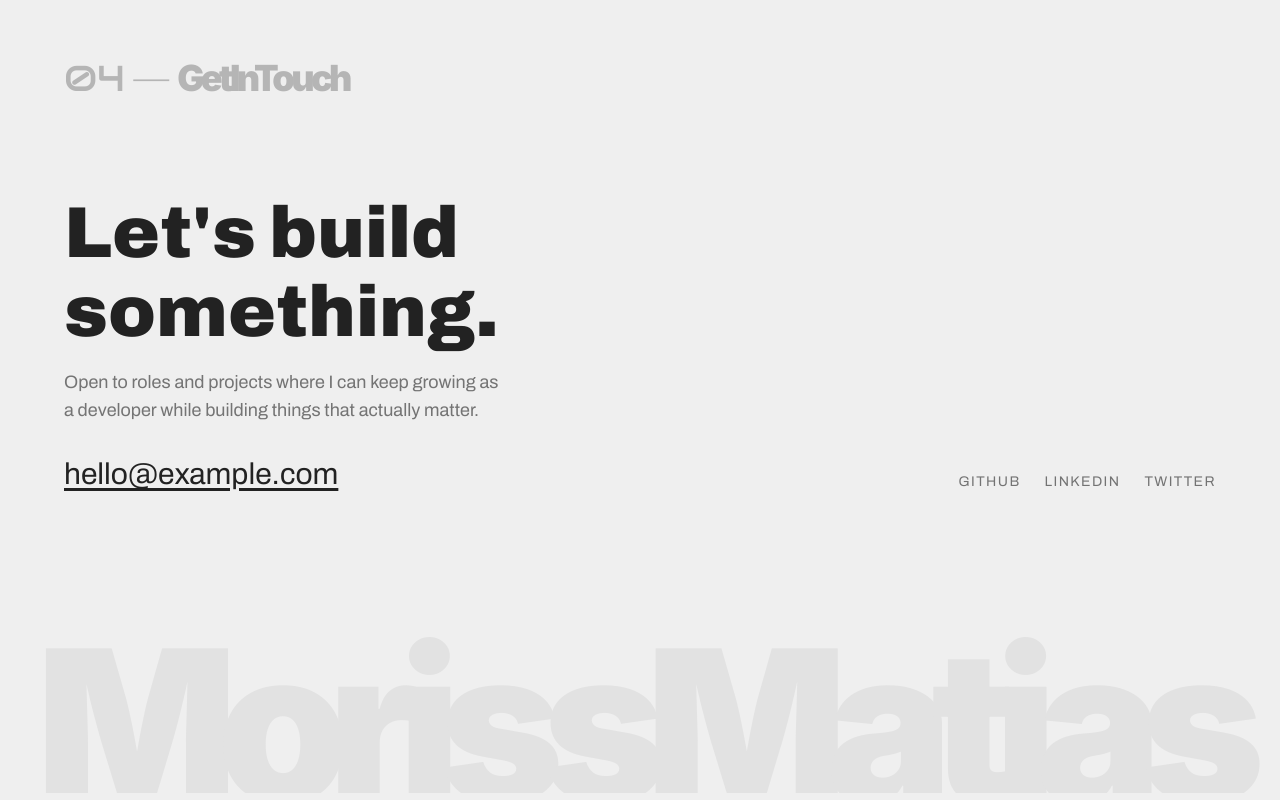
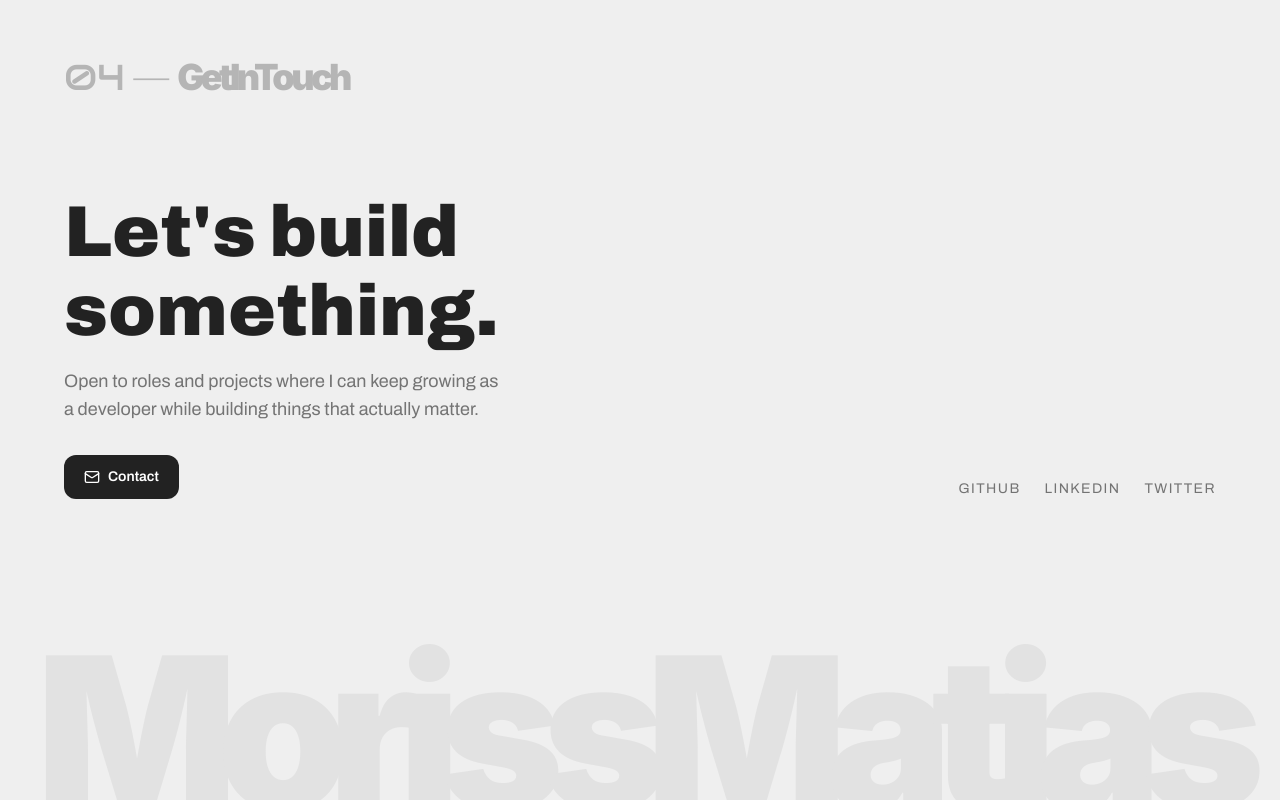
Before and after one commit to mors-codes/portfolio-2026, a Next.js app: page / in a window 1280 px wide. Shown: the part 3261-4061 px from the top of the page. Built offline with nearby package versions, Linux system fonts and the light colour scheme; a web font is replaced by a local one.

Commit message:
Add interactive email button to Contact section

```diff
--- a/package.json
+++ b/package.json
@@ -10,6 +10,7 @@
   },
   "dependencies": {
     "gsap": "^3.15.0",
+    "lucide-react": "^1.34.0",
     "next": "16.3.1",
     "react": "19.2.8",
     "react-dom": "19.2.8"
--- a/src/components/sections/Contact.tsx
+++ b/src/components/sections/Contact.tsx
@@ -1,4 +1,18 @@
+"use client";
+
+import { useState } from "react";
+import { Mail, Copy, Check } from "lucide-react";
+
 export default function Contact() {
+  const [copied, setCopied] = useState(false);
+  const email = "morsmatias15@gmail.com"; // TODO: swap real email
+
+  const handleCopy = () => {
+    navigator.clipboard.writeText(email);
+    setCopied(true);
+    setTimeout(() => setCopied(false), 1500);
+  };
+
   return (
     <section
       id="contact"
@@ -21,16 +35,33 @@ export default function Contact() {
           </p>
 
           <p className="mt-4 max-w-md font-sans text-base text-ink/60 md:text-lg">
-            Open to roles and projects where I can keep growing as a
-            developer while building things that actually matter.
+            Open to roles and projects where I can keep growing as a developer
+            while building things that actually matter.
           </p>
 
-          <a
-            href="mailto:hello@example.com" // TODO: swap real email
-            className="mt-8 inline-block sans text-xl underline underline-offset-4 md:text-3xl"
+          <button
+            onClick={handleCopy}
+            className="group mt-8 inline-flex items-center gap-2 whitespace-nowrap rounded-xl bg-ink px-5 py-3 font-sans text-sm font-semibold text-white transition-colors duration-300 hover:bg-ink/90"
           >
-            hello@example.com
-          </a>
+            {copied ? (
+              <Check className="h-4 w-4 shrink-0 text-white" />
+            ) : (
+              <>
+                <Mail className="h-4 w-4 shrink-0 text-white group-hover:hidden" />
+                <Copy className="hidden h-4 w-4 shrink-0 text-white group-hover:block" />
+              </>
+            )}
+            <span className="grid grid-cols-1 grid-rows-1 items-center">
+              <span className="col-start-1 row-start-1 whitespace-nowrap opacity-100 blur-none transition-[opacity,filter] duration-300 ease-out group-hover:opacity-0 group-hover:blur-sm">
+                Contact
+              </span>
+              <span className="col-start-1 row-start-1 grid grid-cols-[0fr] overflow-hidden transition-[grid-template-columns] duration-300 ease-out group-hover:grid-cols-[1fr]">
+                <span className="min-w-0 overflow-hidden whitespace-nowrap opacity-0 blur-sm transition-[opacity,filter] delay-100 duration-300 ease-out group-hover:opacity-100 group-hover:blur-none">
+                  {email}
+                </span>
+              </span>
+            </span>
+          </button>
         </div>
 
         <div className="flex gap-6 font-sans text-sm uppercase tracking-widest">
```
Also changed, not shown: 1 other file (tests, documents, lock files or other folders).
